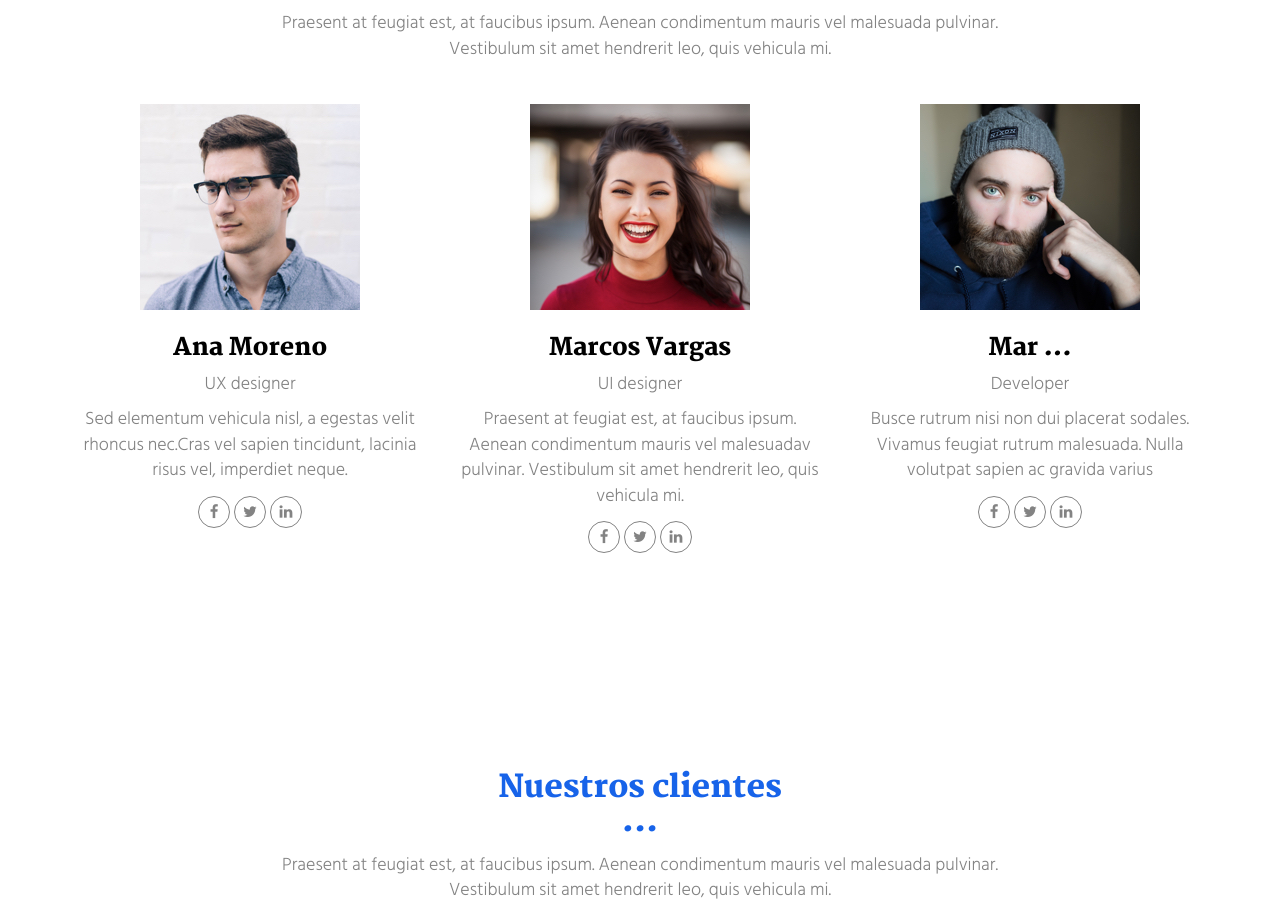
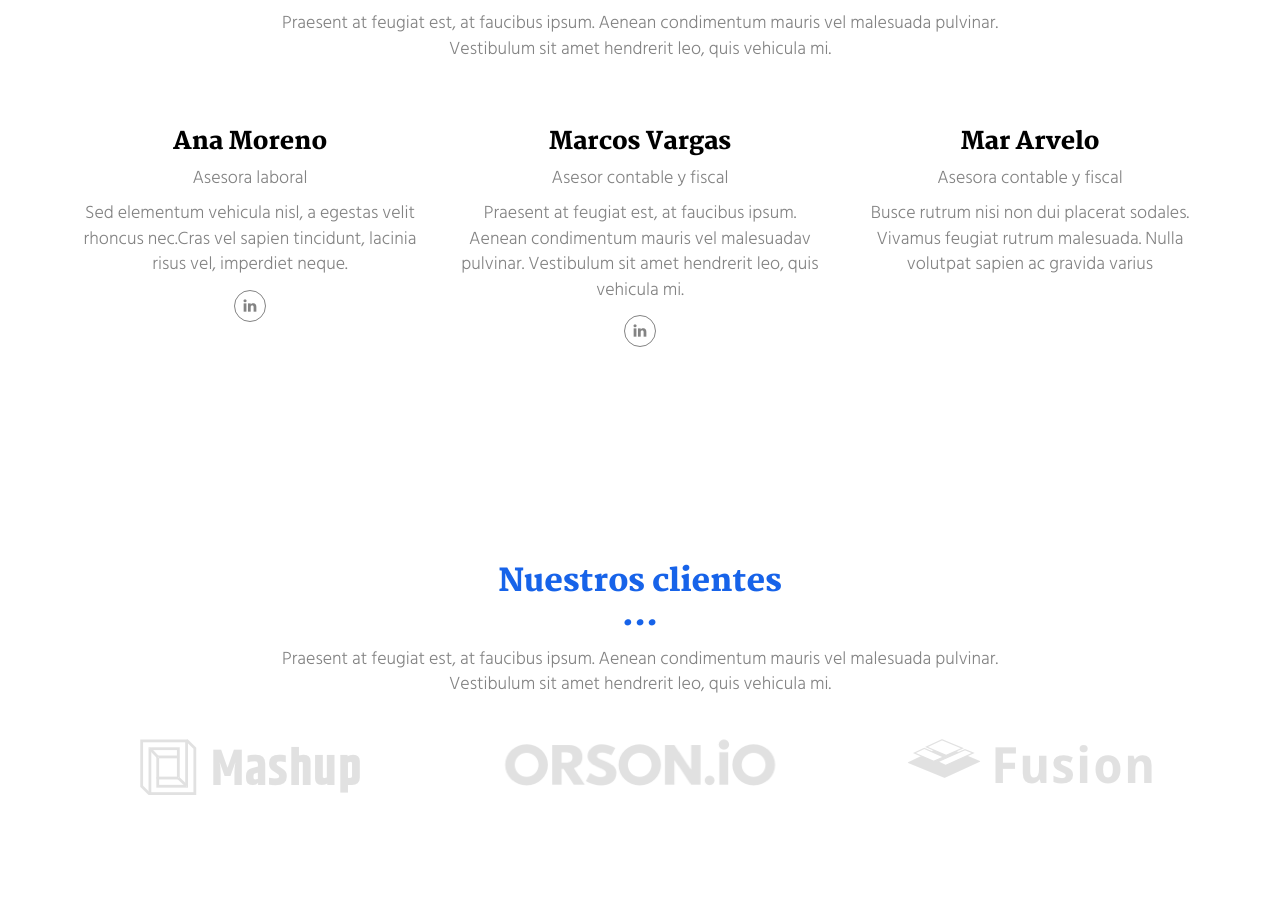
Before and after one commit to fvarrui/asesoriaamm, a plain HTML site: page index.html in a window 1280 px wide. Shown: the part 2114-3018 px from the top of the page. Drawn offline with Linux system fonts and the light colour scheme.

Commit message:
Update index.html

```diff
--- a/index.html
+++ b/index.html
@@ -187,55 +187,31 @@
       </div>
       <div class="row">
         <div class="col-xs-12 col-md-4">
-          <img src="./assets/images/profil-01.jpg" alt="" class="reveal img-responsive reveal-content image-center">
           <h3>Ana Moreno</h3>
-          <h4>UX designer</h4>
+          <h4>Asesora laboral</h4>
           <p>Sed elementum vehicula nisl, a egestas velit rhoncus nec.Cras vel sapien tincidunt, lacinia risus vel, imperdiet neque.</p>
           <p>
-            <a href="https://facebook.com/" class="social-round-icon fa-icon" title="">
-              <i class="fa fa-facebook" aria-hidden="true"></i>
-            </a>
-            <a href="https://twitter.com/" class="social-round-icon fa-icon" title="">
-              <i class="fa fa-twitter" aria-hidden="true"></i>
-            </a>
-            <a href="https://www.linkedin.com/" class="social-round-icon fa-icon" title="">
+            <a href="https://www.linkedin.com/in/ana-moreno-42b7a6127/" class="social-round-icon fa-icon" title="">
               <i class="fa fa-linkedin" aria-hidden="true"></i>
             </a>
           </p>
         </div>
 
         <div class="col-xs-12 col-md-4">
-          <img src="./assets/images/profil-02.jpg" alt="" class="reveal img-responsive reveal-content image-center">
           <h3>Marcos Vargas</h3>
-          <h4>UI designer</h4>
+          <h4>Asesor contable y fiscal</h4>
           <p>Praesent at feugiat est, at faucibus ipsum. Aenean condimentum mauris vel malesuadav pulvinar. Vestibulum sit amet hendrerit leo, quis vehicula mi.</p>
           <p>
-            <a href="https://facebook.com/" class="social-round-icon fa-icon" title="">
-              <i class="fa fa-facebook" aria-hidden="true"></i>
-            </a>
-            <a href="https://twitter.com/" class="social-round-icon fa-icon" title="">
-              <i class="fa fa-twitter" aria-hidden="true"></i>
-            </a>
-            <a href="https://www.linkedin.com/" class="social-round-icon fa-icon" title="">
+            <a href="https://www.linkedin.com/in/marcos-vargas-ruiz-79b173a5/" class="social-round-icon fa-icon" title="">
               <i class="fa fa-linkedin" aria-hidden="true"></i>
             </a>
           </p>
         </div>
         <div class="col-xs-12 col-md-4">
-          <img src="./assets/images/profil-03.jpg" alt="" class="reveal img-responsive reveal-content image-center">
-          <h3>Mar ...</h3>
-          <h4>Developer</h4>
+          <h3>Mar Arvelo</h3>
+          <h4>Asesora contable y fiscal</h4>
           <p>Busce rutrum nisi non dui placerat sodales. Vivamus feugiat rutrum malesuada. Nulla volutpat sapien ac gravida varius</p>
           <p>
-            <a href="https://facebook.com/" class="social-round-icon fa-icon" title="">
-              <i class="fa fa-facebook" aria-hidden="true"></i>
-            </a>
-            <a href="https://twitter.com/" class="social-round-icon fa-icon" title="">
-              <i class="fa fa-twitter" aria-hidden="true"></i>
-            </a>
-            <a href="https://www.linkedin.com/" class="social-round-icon fa-icon" title="">
-              <i class="fa fa-linkedin" aria-hidden="true"></i>
-            </a>
           </p>
         </div>
       </div>
```
